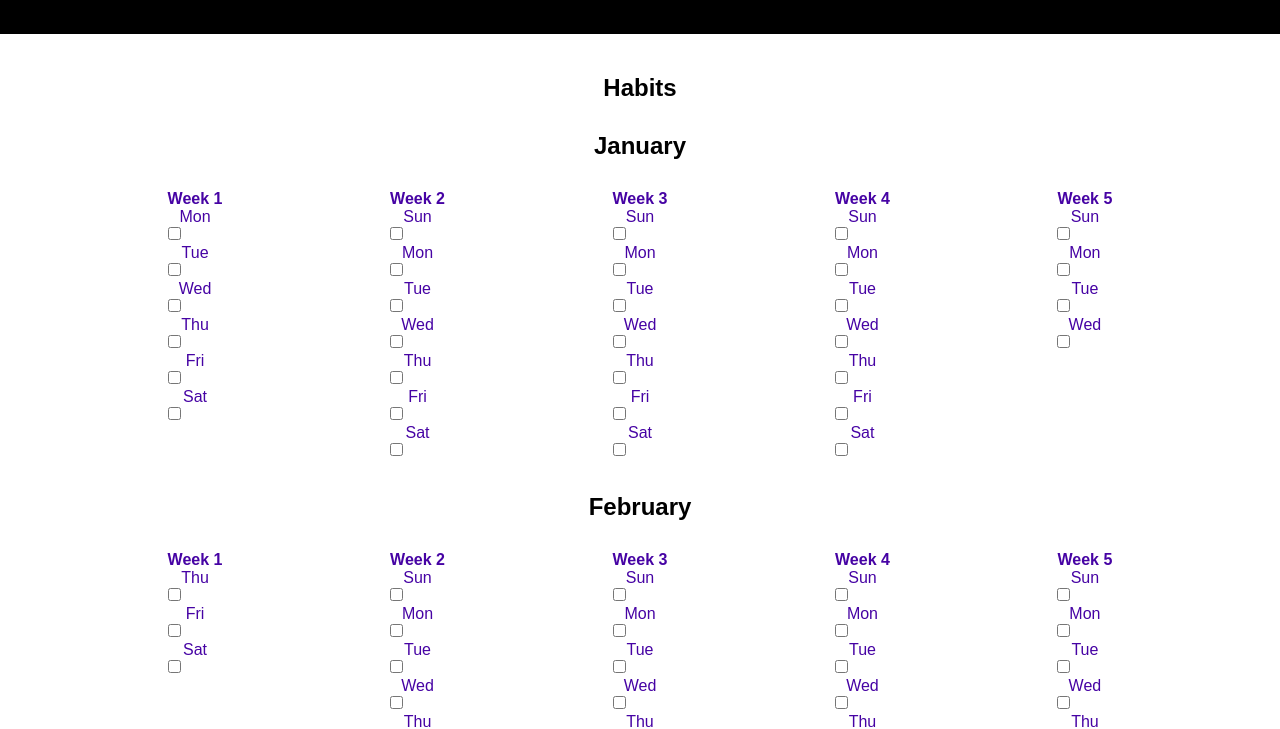
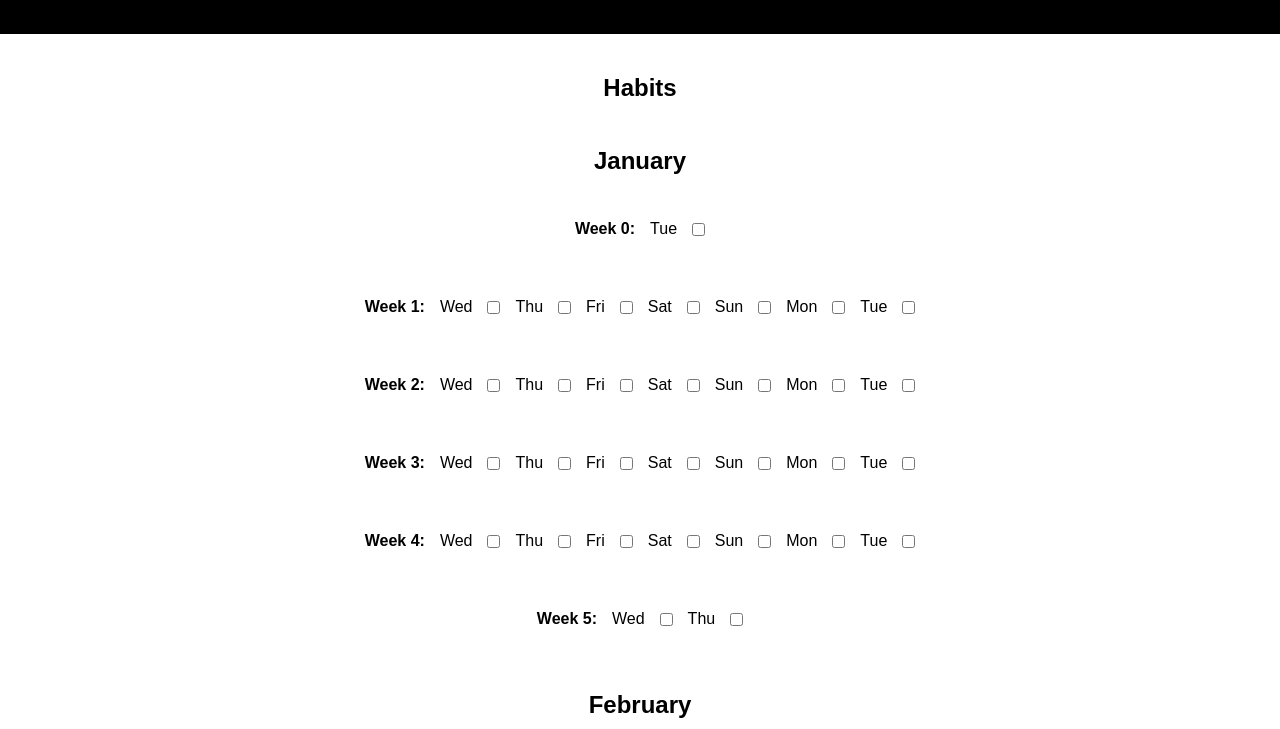
Before and after one commit to JosueSalazaku/habit-tracker, a website: page index.html in a window 1280 px wide. Shown: the part 66-795 px from the top of the page. Drawn offline with Linux system fonts and the light colour scheme.

Commit message:
Change weeks and days structure

```diff
--- a/main.js
+++ b/main.js
@@ -16,7 +16,7 @@ const monthsOfYear = [
   "November",
   "December",
 ];
-const daysOfWeek = ["Sun", "Mon", "Tue", "Wed", "Thu", "Fri", "Sat"];
+const daysOfWeek = ["Mon", "Tue", "Wed", "Thu", "Fri", "Sat", "Sun"];
 
 if (localStorage.getItem("darkMode") === "enabled") {
   body.classList.add("dark");
@@ -24,7 +24,10 @@ if (localStorage.getItem("darkMode") === "enabled") {
 }
 
 function calculateWeekNumber(firstDay, currentDay) {
-  return Math.ceil((firstDay.getDay() + currentDay) / 7);
+  const daysSinceFirstDay = Math.floor(
+    (currentDay - firstDay.getDate() + firstDay.getDay() + 5) / 7
+  );
+  return Math.ceil(daysSinceFirstDay);
 }
 
 monthsOfYear.forEach((month) => {
@@ -41,42 +44,41 @@ monthsOfYear.forEach((month) => {
   calendarContainer.appendChild(displayMonth);
 
   // Create a new week container for each month
-  const monthContainer = document.createElement("div");
-  monthContainer.classList.add("week-list");
-  calendarContainer.appendChild(monthContainer);
-
-  // Declare weekContainer outside the loop
   let weekContainer;
 
-  // Create calendar for the month
   for (let day = 1; day <= numerOfDays; day++) {
     const currentDayDate = new Date(currentYear, monthIndex, day);
     const dayOfWeek = daysOfWeek[currentDayDate.getDay()];
     const week = calculateWeekNumber(firstDayOfMonth, day);
 
     // Check if a new week is starting
-    if (day === 1 || week !== calculateWeekNumber(firstDayOfMonth, day - 1)) {
+    if (
+      !weekContainer ||
+      week !== calculateWeekNumber(firstDayOfMonth, day - 1)
+    ) {
       // Create a new week container
       weekContainer = document.createElement("div");
-      monthContainer.appendChild(weekContainer);
+      weekContainer.classList.add("week-container");
+      calendarContainer.appendChild(weekContainer);
 
       // Display the week number
       const displayWeek = document.createElement("h4");
       displayWeek.classList.add("weeks");
-      displayWeek.innerHTML = `Week ${week}`;
+      displayWeek.innerHTML = `Week ${week}:`;
       weekContainer.appendChild(displayWeek);
     }
 
-    // Create a paragraph for each day and append it to the week container
-    const displayDay = document.createElement("p");
+    // Create a span for each day and append it to the current week container
+    const displayDay = document.createElement("span");
     displayDay.classList.add("days");
-    displayDay.innerHTML = `${dayOfWeek}`;
+    displayDay.innerHTML = `${dayOfWeek} `;
     weekContainer.appendChild(displayDay);
 
     const dayInput = document.createElement("input");
     dayInput.type = "checkbox";
     weekContainer.appendChild(dayInput);
   }
+
   // Add a newline for better readability
   const newline = document.createElement("br");
   calendarContainer.appendChild(newline);
--- a/style.css
+++ b/style.css
@@ -20,7 +20,6 @@ body.dark {
 
 .navbar {
   display: flex;
-  flex-direction: row;
   justify-content: space-around;
   align-items: center;
   margin-bottom: 25px;
@@ -35,8 +34,8 @@ body.dark {
 .switch {
   position: relative;
   display: inline-block;
-  width: 48px; /* 20% smaller */
-  height: 25.6px; /* 30% smaller */
+  width: 48px;
+  height: 25.6px;
 }
 
 /* Hide default HTML checkbox */
@@ -55,19 +54,17 @@ body.dark {
   right: 0;
   bottom: 0;
   background-color: #ccc;
-  -webkit-transition: 0.4s;
   transition: 0.4s;
 }
 
 .slider:before {
+  content: "";
   position: absolute;
-  content: "";
-  height: 20px; /* 30% smaller */
-  width: 20px; /* 30% smaller */
-  left: 2.4px; /* 20% smaller */
-  bottom: 2.4px; /* 20% smaller */
+  height: 20px;
+  width: 20px;
+  left: 2.4px;
+  bottom: 2.4px;
   background-color: white;
-  -webkit-transition: 0.4s;
   transition: 0.4s;
 }
 
@@ -80,57 +77,59 @@ input:focus + .slider {
 }
 
 input:checked + .slider:before {
-  -webkit-transform: translateX(20px); /* 30% smaller */
-  -ms-transform: translateX(20px); /* 30% smaller */
-  transform: translateX(20px); /* 30% smaller */
+  transform: translateX(20px);
 }
 
 /* Rounded sliders */
 .slider.round {
-  border-radius: 25.6px; /* 30% smaller */
+  border-radius: 25.6px;
 }
 
 .slider.round:before {
   border-radius: 50%;
 }
 
-#calender {
+#calendar {
   display: flex;
   flex-direction: column;
+  align-items: center;
+}
+
+.week-container {
+  display: flex;
+  flex-direction: row;
+  align-items: center;
   justify-content: space-around;
-  align-items: center;
-  gap: 25px;
 }
 
 .week-list {
   display: flex;
-  flex-direction: row;
-  justify-content: space-evenly;
-  align-content: center;
-  /* align-items: center; */
+  gap: 20px;
   color: #4603a4;
 }
 
-h2 {
+h2,
+h4.weeks,
+div {
   display: flex;
   flex-direction: column;
-  justify-content: space-evenly;
+  justify-content: center;
   align-items: center;
   margin: 15px;
 }
 
-h4 {
-  display: flex;
-  flex-direction: column;
-  justify-content: space-evenly;
-  align-items: center;
-  gap: 35px;
-  margin-top: 15px;
-}
-
-p.days {
+.days {
   display: flex;
   flex-direction: row;
   justify-content: space-around;
   align-items: center;
 }
+
+h4.weeks {
+  gap: 35px;
+  margin-bottom: 15px;
+}
+
+input {
+  margin: 15px;
+}
```
Also changed, not shown: md.md (added).
